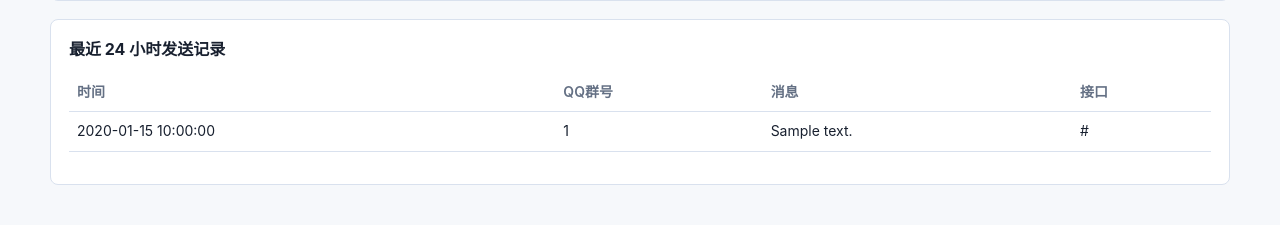
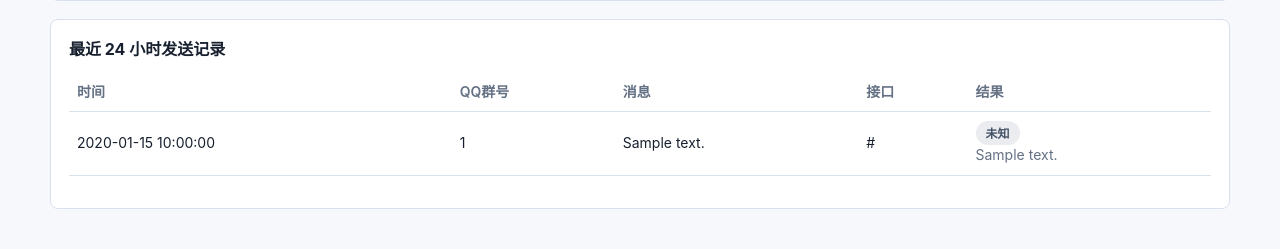
Before and after one commit to backkom/qq-bot-notifier, a FastAPI app: template app/templates/index.html in a window 1280 px wide. Shown: the part 800-1049 px from the top of the page. Before the commit the page ends 985 px from the top, so only its background shows below. Run offline with FastAPI, Linux system fonts and the light colour scheme; the template is opened without the code that fills it: most values are stand-ins (such as "Sample title", 1, 10 or a date in 2020).

Commit message:
消息通知

```diff
--- a/app/templates/index.html
+++ b/app/templates/index.html
@@ -142,6 +142,41 @@
 
     .message-preview {
       max-width: 520px;
+      max-height: 3.2em;
+      overflow: hidden;
+      overflow-wrap: anywhere;
+      cursor: help;
+    }
+
+    .status-pill {
+      display: inline-flex;
+      align-items: center;
+      min-height: 24px;
+      padding: 0 10px;
+      border-radius: 999px;
+      font-size: 12px;
+      font-weight: 700;
+      white-space: nowrap;
+    }
+
+    .status-success {
+      color: #0f5132;
+      background: #d1fae5;
+    }
+
+    .status-failed {
+      color: #9f1239;
+      background: #ffe4e6;
+    }
+
+    .status-unknown {
+      color: #475467;
+      background: #eaecf0;
+    }
+
+    .result-text {
+      max-width: 320px;
+      color: var(--muted);
       overflow-wrap: anywhere;
     }
 
@@ -267,6 +302,7 @@
               <th>QQ群号</th>
               <th>消息</th>
               <th>接口</th>
+              <th>结果</th>
             </tr>
           </thead>
           <tbody>
@@ -274,8 +310,20 @@
               <tr>
                 <td>{{ item.timestamp }}</td>
                 <td>{{ item.group_id }}</td>
-                <td class="message-preview">{{ item.message_preview }}</td>
+                <td class="message-preview" title="{{ item.message_full }}">{{ item.message_preview }}</td>
                 <td>{{ item.url }}</td>
+                <td>
+                  {% if item.success is sameas true %}
+                    <span class="status-pill status-success">成功{% if item.status_code %} {{ item.status_code }}{% endif %}</span>
+                  {% elif item.success is sameas false %}
+                    <span class="status-pill status-failed">失败{% if item.status_code %} {{ item.status_code }}{% endif %}</span>
+                  {% else %}
+                    <span class="status-pill status-unknown">未知</span>
+                  {% endif %}
+                  {% if item.result_text %}
+                    <div class="result-text">{{ item.result_text }}</div>
+                  {% endif %}
+                </td>
               </tr>
             {% endfor %}
           </tbody>
```
Also changed, not shown: app/qq_sender.py (+48 -9 lines), tests/test_delivery_logs.py (+14 -0 lines), tests/test_qq_sender.py (+3 -0 lines).
